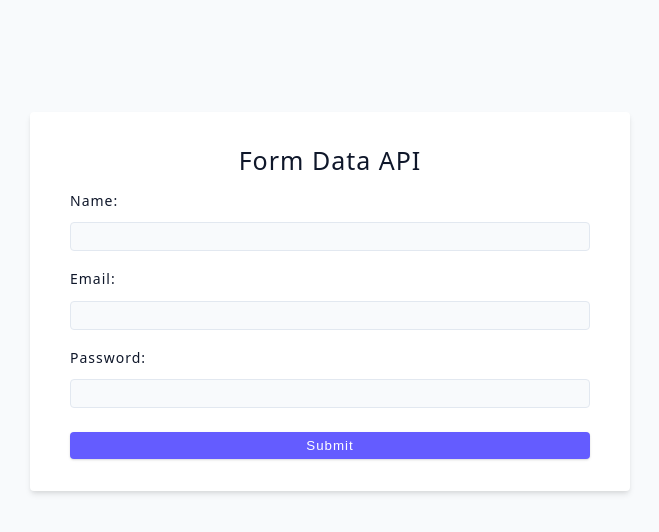
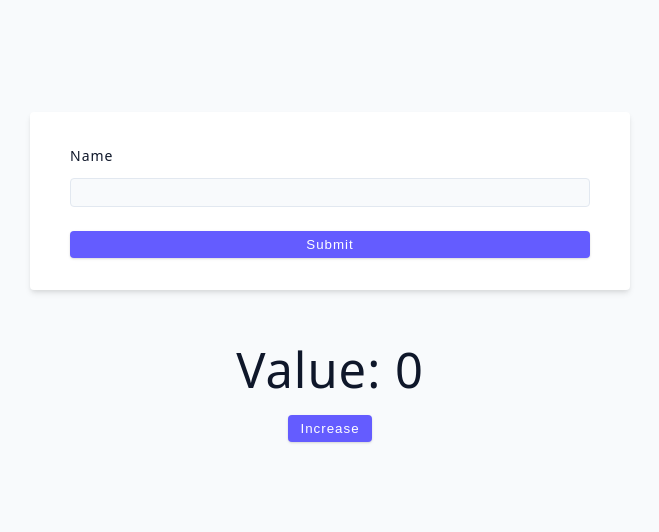
Before and after one commit to saquibe/react-with-vite, a React (Vite) app in the folder vite-project/: page / in a window 1280 px wide. Shown: the top 532 px of the page, without its empty margins (310-969 px from the left). Built offline with nearby package versions, Linux system fonts and the light colour scheme; the HTML template or start-up script is replaced by a standard one.

Commit message:
add UseRefBasics component

```diff
--- /dev/null
+++ b/vite-project/src/06-useRef/01-useRef-basics.jsx
@@ -0,0 +1,43 @@
+import { useState, useRef, useEffect } from "react";
+
+const UseRefBasics = () => {
+  const [value, setValue] = useState(0);
+  const refContainer = useRef(null);
+  // console.log(refContainer);
+
+  // useEffect(() => {
+  //   console.log(refContainer);
+  // });
+
+  const handleSubmit = (e) => {
+    e.preventDefault();
+    const name = refContainer.current.value;
+    console.log(name);
+  };
+  return (
+    <div>
+      <form className="form" onSubmit={handleSubmit}>
+        <div className="form-row">
+          <label htmlFor="name" className="form-label">
+            Name
+          </label>
+          <input
+            type="text"
+            id="name"
+            className="form-input"
+            ref={refContainer}
+          />
+        </div>
+        <button type="submit" className="btn btn-block">
+          Submit
+        </button>
+      </form>
+      <h1>Value: {value}</h1>
+      <button className="btn" onClick={() => setValue(value + 1)}>
+        increase
+      </button>
+    </div>
+  );
+};
+
+export default UseRefBasics;
--- a/vite-project/src/App.jsx
+++ b/vite-project/src/App.jsx
@@ -1,5 +1,6 @@
-import UncontrolledInputs from "./05-forms/05-form-data";
+import UseRefBasics from "./06-useRef/01-useRef-basics";
 import "./App.css";
+// import UncontrolledInputs from "./05-forms/05-form-data";
 // import OtherInputs from "./05-forms/04-other-inputs";
 // import MultipleInputs from "./05-forms/03-multiple-inputs";
 // import UserChallenge from "./05-forms/02-user-challenge";
@@ -54,7 +55,9 @@
       {/* <UserChallenge /> */}
       {/* <MultipleInputs /> */}
       {/* <OtherInputs /> */}
-      <UncontrolledInputs />
+      {/* <UncontrolledInputs /> */}
+
+      <UseRefBasics />
     </div>
   );
 }
```
